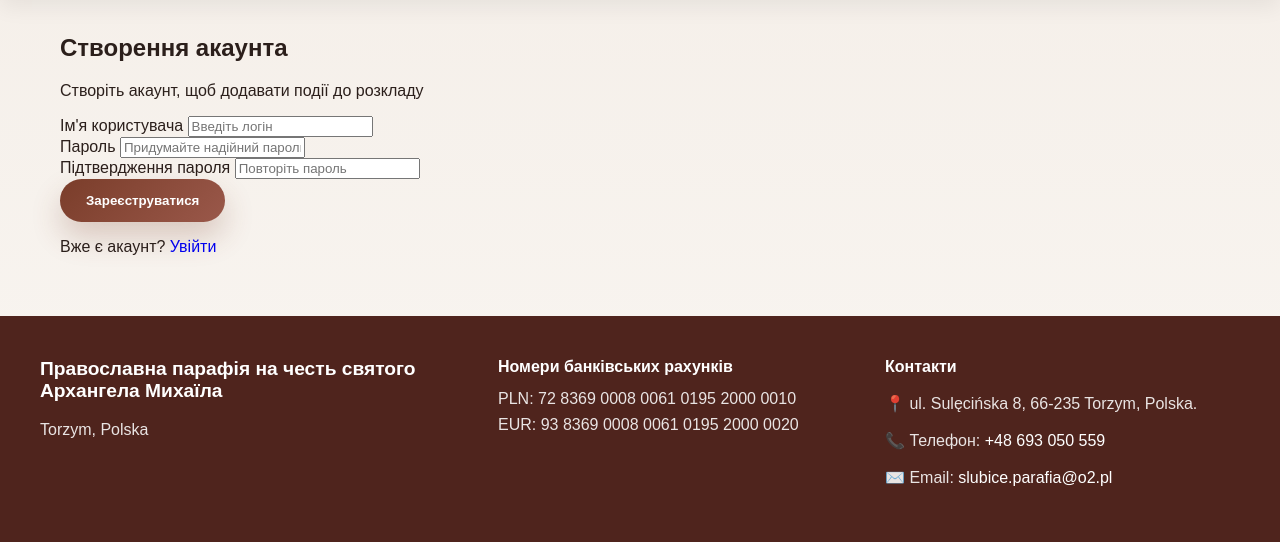
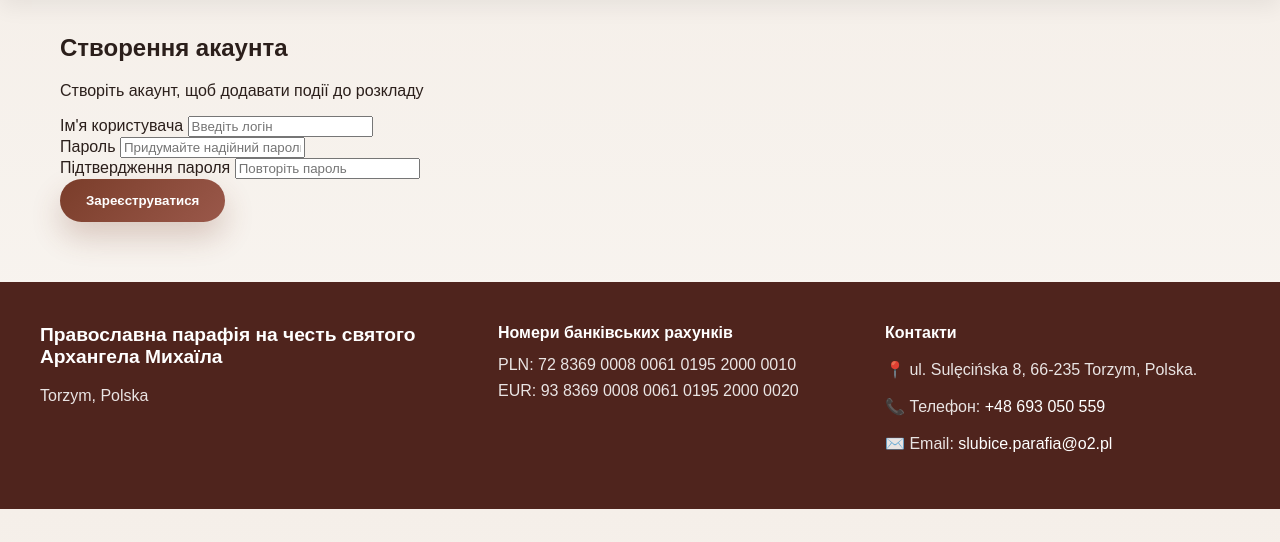
Before and after one commit to Roll0001/ChurchProject, a Django app: page /register/ in a window 1280 px wide. Shown: the part 64-606 px from the top of the page. Run offline with Django 5.2, Linux system fonts and the light colour scheme.

```diff
--- a/templates/register.html
+++ b/templates/register.html
@@ -82,12 +82,7 @@
                             {% translate "Зареєструватися" %}
                         </button>
 
-                        <div class="text-center">
-                            <p class="text-muted mb-0">
-                                {% translate "Вже є акаунт?" %}
-                                <a href="{% url 'login' %}" class="text-decoration-none fw-bold">{% translate "Увійти" %}</a>
-                            </p>
-                        </div>
+
                     </form>
                 </div>
             </div>
```
